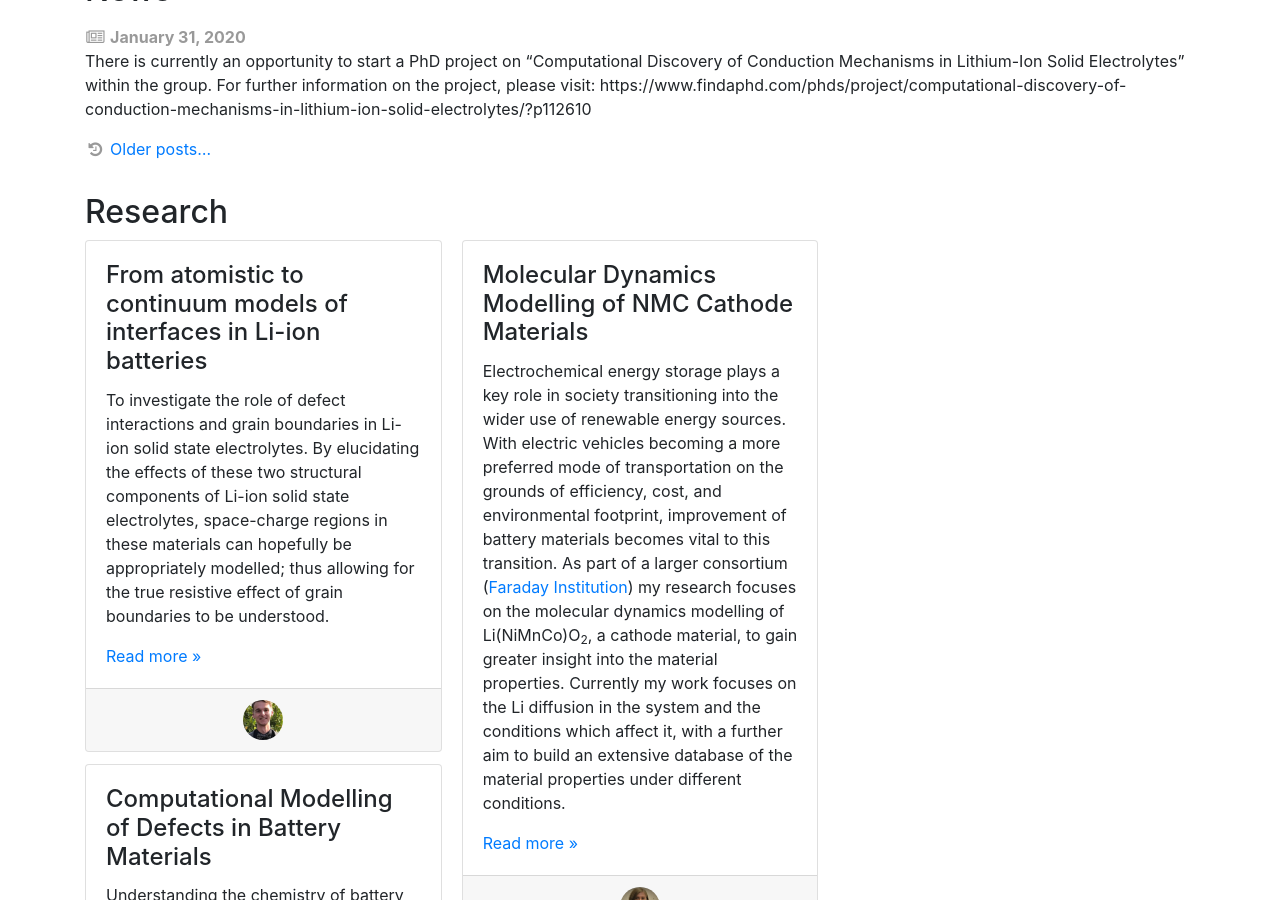
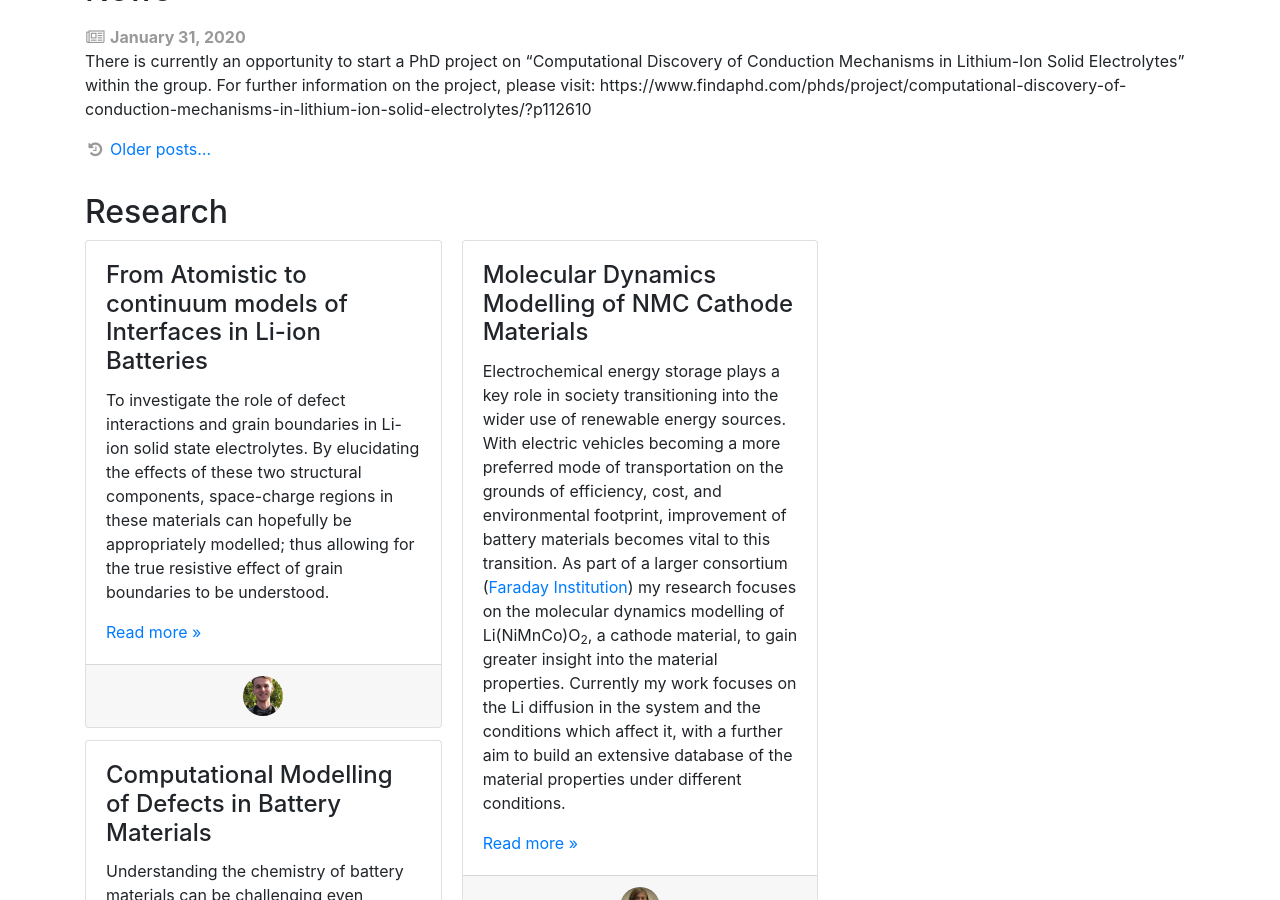
Before and after one commit to morgan-group-bath/morgan-group-bath.github.io, a Jekyll site: the page built from index.html, in a window 1280 px wide and 900 px high, scrolled down 303 px. Built offline with Jekyll 4.4.1, drawn with Linux system fonts in a browser that asks for light colours.

Commit message:
descriptions

```diff
--- a/_projects/from atomistic to continuum modelling of li-ion solid state electrolytes.md
+++ b/_projects/from atomistic to continuum modelling of li-ion solid state electrolytes.md
@@ -1,7 +1,7 @@
 ---
-title: From atomistic to continuum models of interfaces in Li-ion batteries
+title: From Atomistic to continuum models of Interfaces in Li-ion Batteries
 
-description: To investigate the role of defect interactions and grain boundaries in Li-ion solid state electrolytes. By elucidating the effects of these two structural components of Li-ion solid state electrolytes, space-charge regions in these materials can hopefully be appropriately modelled; thus allowing for the true resistive effect of grain boundaries to be understood.
+description: To investigate the role of defect interactions and grain boundaries in Li-ion solid state electrolytes. By elucidating the effects of these two structural components, space-charge regions in these materials can hopefully be appropriately modelled; thus allowing for the true resistive effect of grain boundaries to be understood.
 
 people:
   - Jacob
```
